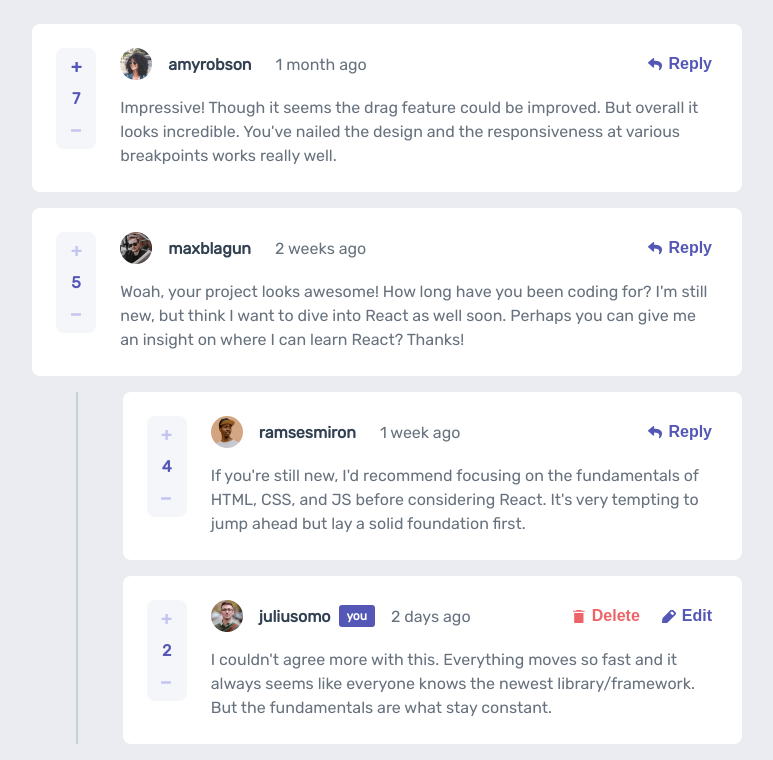
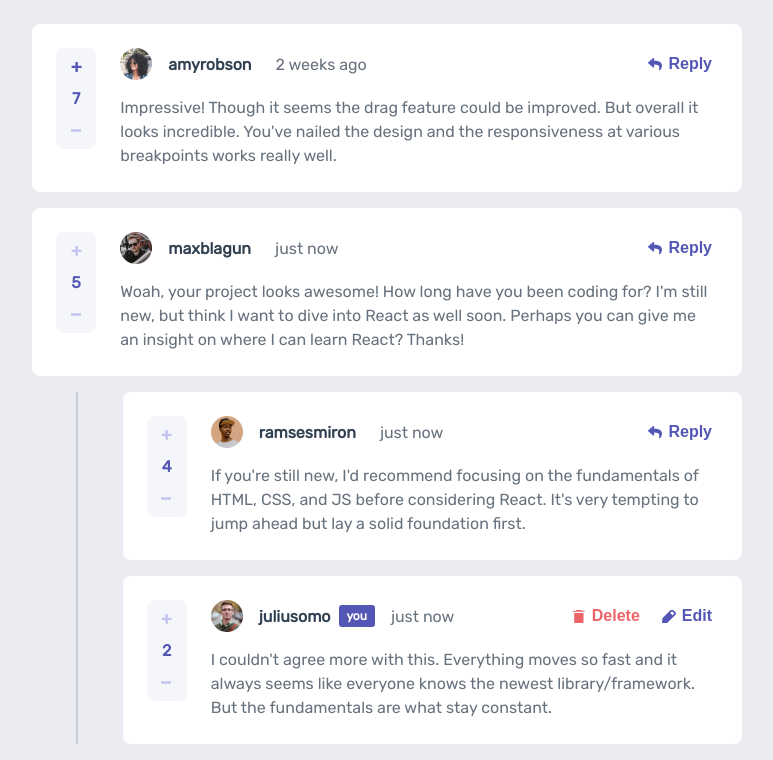
Before and after one commit to pabloL0pez/interactive-comments-section, an Angular app: page / in a window 1280 px wide. Shown: the top 760 px of the page, without its empty margins (253-1026 px from the left). Built offline with nearby package versions, Linux system fonts and the light colour scheme.

Commit message:
Se crea pipe para timestamps

```diff
--- a/src/app/modules/comments/comment-card/comment-card.component.html
+++ b/src/app/modules/comments/comment-card/comment-card.component.html
@@ -25,7 +25,7 @@
                     <p class="you-tag" *ngIf="comment?.user?.username == (currentUser$ | async)?.username">you</p>
                 </div>
 
-                <p class="timestamp">{{ comment?.createdAt }}</p>
+                <p class="timestamp">{{ comment?.createdAt! | timestamp }}</p>
             </div>
 
             <div class="comment-buttons">
--- a/src/app/modules/comments/comment-card/comment-card.component.ts
+++ b/src/app/modules/comments/comment-card/comment-card.component.ts
@@ -8,6 +8,7 @@ import { ConfirmationDialogComponent } from '../../dialogs/confirmation-dialog/c
 import { User } from '../../users';
 import { UsersService } from '../../users/services/users.service';
 import { HighlightUserPipe } from '../pipes/highlight-user/highlight-user.pipe';
+import { TimestampPipe } from '../pipes/timestamp/timestamp.pipe';
 import { CommentsService } from '../services/comments.service';
 
 @Component({
@@ -61,6 +62,7 @@ export class CommentCardComponent {
         private changeDetectorRef: ChangeDetectorRef,
         private matDialog: MatDialog,
         public highlightUserPipe: HighlightUserPipe,
+        public timestampPipe: TimestampPipe,
     ) {}
 
     /**
--- a/src/app/modules/comments/comments.module.ts
+++ b/src/app/modules/comments/comments.module.ts
@@ -5,12 +5,17 @@ import { ConfirmationDialogModule } from "../dialogs/confirmation-dialog/confirm
 import { CommentBoxComponent } from "./comment-box/comment-box.component";
 import { CommentCardComponent } from "./comment-card/comment-card.component";
 import { HighlightUserPipe } from "./pipes/highlight-user/highlight-user.pipe";
+import { TimestampPipe } from "./pipes/timestamp/timestamp.pipe";
 import { CommentsService } from "./services/comments.service";
 
 const components: Type<any>[] = [
     CommentCardComponent,
     CommentBoxComponent,
+]
+
+const pipes: Type<any>[] = [
     HighlightUserPipe,
+    TimestampPipe,
 ]
 
 @NgModule({
@@ -19,10 +24,10 @@ const components: Type<any>[] = [
         ReactiveFormsModule,
         ConfirmationDialogModule,
     ],
-    declarations: components,
+    declarations: [...components, ...pipes],
     providers: [
         CommentsService,
-        HighlightUserPipe,
+        ...pipes,
     ],
     exports: components
 })
--- /dev/null
+++ b/src/app/modules/comments/pipes/timestamp/timestamp.pipe.ts
@@ -0,0 +1,26 @@
+import { Pipe, PipeTransform } from '@angular/core';
+
+const checkValues: number[] = [60, 60, 24, 7, 4, 12];
+const displayValues: (string | null)[] = [null, "minute", "hour", "day", "week", "month"];
+
+@Pipe({
+    name: 'timestamp',
+})
+export class TimestampPipe implements PipeTransform {
+
+    constructor() {}
+
+    transform(value: string): string {
+        let newValue: number = Math.floor((new Date().getTime() - new Date(value).getTime()) / 1000);
+
+        for (let i = 0 ; i < checkValues.length ; i++) {
+            if (newValue >= checkValues[i]) {
+                newValue = Math.floor(newValue / checkValues[i]);
+            } else {
+                return displayValues[i] != null ? `${newValue} ${displayValues[i]}${newValue == 1 ? '' : 's'} ago` : "just now";
+            }
+        }
+
+        return `${newValue} year${newValue == 1 ? '' : 's'} ago`;
+    }
+}
--- a/src/app/modules/comments/services/comments.service.ts
+++ b/src/app/modules/comments/services/comments.service.ts
@@ -55,7 +55,7 @@ export class CommentsService {
                 comments.push({
                     id: this._getMaxCommentId(comments) + 1,
                     content: comment,
-                    createdAt: "Wed 20",
+                    createdAt: new Date().toString(),
                     score: 0,
                     user: user!,
                     replyingTo: null,
@@ -88,7 +88,7 @@ export class CommentsService {
                 receiverComment?.replies.push({
                     id: this._getMaxCommentId(comments) + 1,
                     content: reply,
-                    createdAt: "Wed 20",
+                    createdAt: new Date().toString(),
                     score: 0,
                     user: user!,
                     replyingTo: receiverComment.user.username,
@@ -145,6 +145,7 @@ export class CommentsService {
 
         if (commentToUpdate) {
             commentToUpdate.content = newComment;
+            commentToUpdate.createdAt = new Date().toString();
         }
 
         this._commentsSource.next(comments);
--- a/src/assets/data.json
+++ b/src/assets/data.json
@@ -10,7 +10,7 @@
     {
       "id": 1,
       "content": "Impressive! Though it seems the drag feature could be improved. But overall it looks incredible. You've nailed the design and the responsiveness at various breakpoints works really well.",
-      "createdAt": "1 month ago",
+      "createdAt": "Sun Dec 19 2021 17:05:42 GMT-0300",
       "score": 7,
       "user": {
         "image": {
@@ -33,7 +33,7 @@
     {
       "id": 2,
       "content": "Woah, your project looks awesome! How long have you been coding for? I'm still new, but think I want to dive into React as well soon. Perhaps you can give me an insight on where I can learn React? Thanks!",
-      "createdAt": "2 weeks ago",
+      "createdAt": "Sun Jan 09 2022 17:05:42 GMT-0300",
       "score": 5,
       "user": {
         "image": {
@@ -46,7 +46,7 @@
         {
           "id": 3,
           "content": "If you're still new, I'd recommend focusing on the fundamentals of HTML, CSS, and JS before considering React. It's very tempting to jump ahead but lay a solid foundation first.",
-          "createdAt": "1 week ago",
+          "createdAt": "Sun Jan 09 2022 17:05:42 GMT-0300",
           "score": 4,
           "replyingTo": "maxblagun",
           "user": {
@@ -66,7 +66,7 @@
         {
           "id": 4,
           "content": "I couldn't agree more with this. Everything moves so fast and it always seems like everyone knows the newest library/framework. But the fundamentals are what stay constant.",
-          "createdAt": "2 days ago",
+          "createdAt": "Sun Jan 09 2022 17:05:42 GMT-0300",
           "score": 2,
           "replyingTo": "ramsesmiron",
           "user": {
```
Also changed, not shown: src/app/modules/comments/index.d.ts (line endings or trailing spaces).
